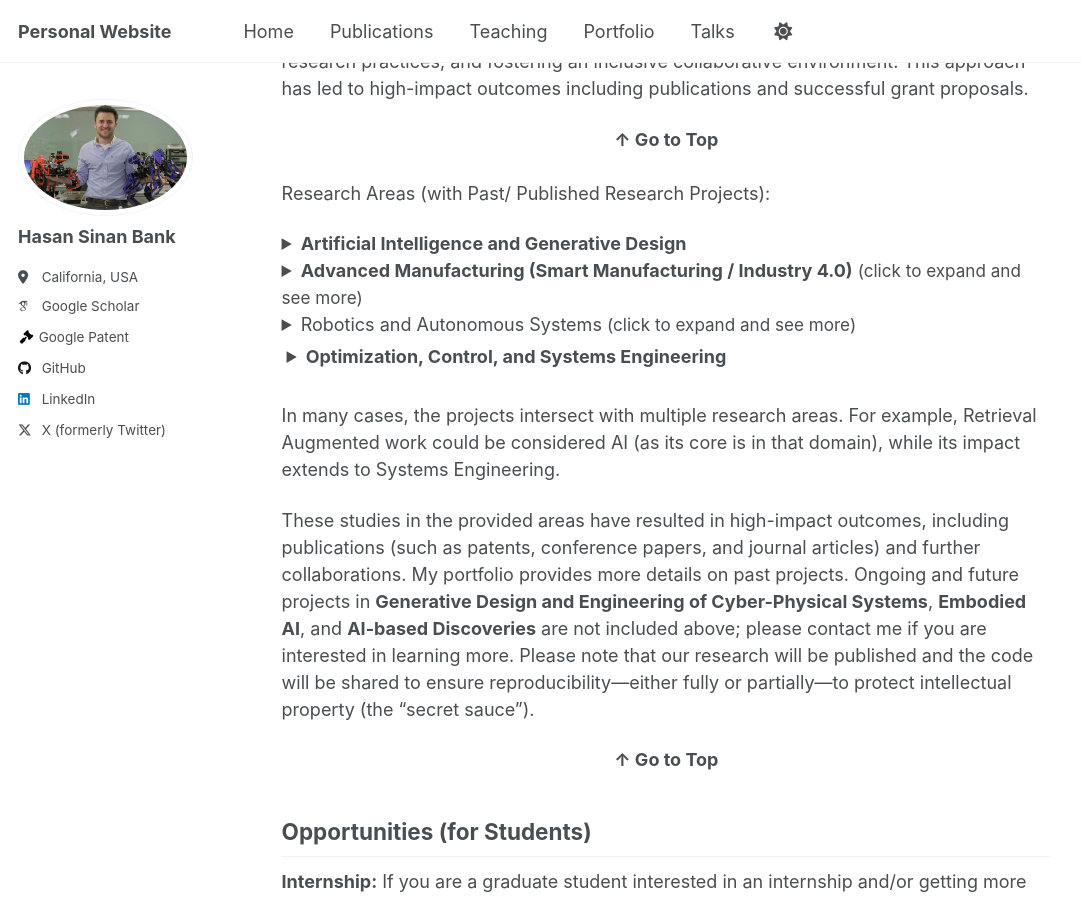
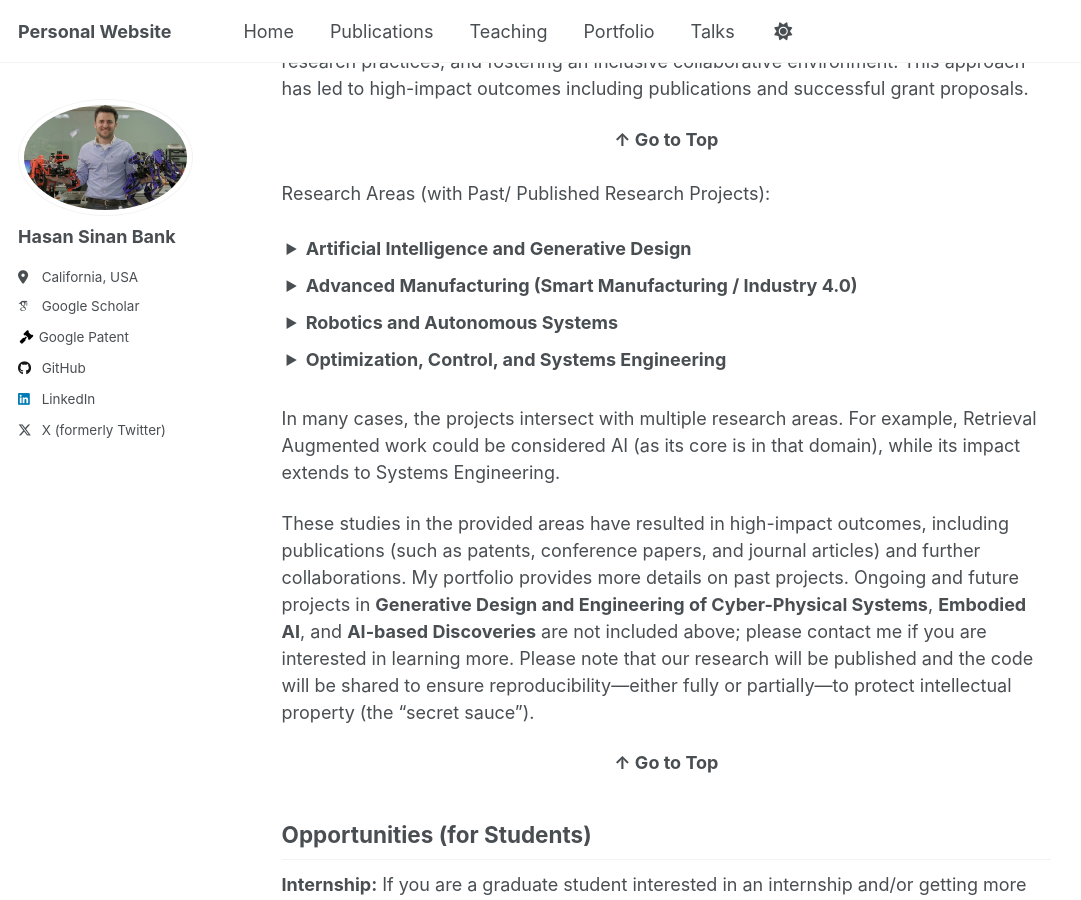
Before and after one commit to bankh/bankh.github.io, a Jekyll site: the page built from _pages/about.md, in a window 1280 px wide and 900 px high, scrolled down 1879 px. Shown: the whole window, without its empty margins (0-1081 px from the left). Built offline with Jekyll 4.4.1, drawn with Linux system fonts in a browser that asks for light colours; some web fonts are replaced; a script that is not in the unit is left out; comment, search, counter and statistics services are not loaded.

Commit message:
Update: Correction of the titles in terms of style.

```diff
--- a/_pages/about.md
+++ b/_pages/about.md
@@ -51,7 +51,7 @@ My research philosophy emphasizes three key principles: developing generalizable
 Research Areas (with Past/ Published Research Projects): <a name="research-areas"></a>
 
 <details>
-<summary><strong>Artificial Intelligence and Generative Design</strong></summary>
+<summary class="portfolio-section-summary" style="cursor: pointer; transition: background 0.2s, color 0.2s; padding: 5px; border-radius: 4px;"><strong>Artificial Intelligence and Generative Design</strong></summary>
 {% assign ai_portfolio = site.portfolio | where: "selected", true | sort: 'date' | reverse %}
 {% for post in ai_portfolio %}
   {% if post.keyword contains "Artificial Intelligence and Generative Design" %}
@@ -141,16 +141,7 @@ Research Areas (with Past/ Published Research Projects): <a name="research-areas
 </details>
 
 <details>
-<summary
-  onmouseover="this.style.backgroundColor='#e8f4f8'; this.style.color='#2c5aa0';"
-  onmouseout="this.style.backgroundColor=''; this.style.color='';"
-  style="transition: background-color 0.2s, color 0.2s; cursor: pointer;"
->
-  <strong>Advanced Manufacturing (Smart Manufacturing / Industry 4.0)</strong>
-  <span style="font-weight: normal; font-size: 0.95em;">
-    (click to expand and see more)
-  </span>
-</summary>
+<summary class="portfolio-section-summary" style="cursor: pointer; transition: background 0.2s, color 0.2s; padding: 5px; border-radius: 4px;"><strong>Advanced Manufacturing (Smart Manufacturing / Industry 4.0)</strong></summary>
 {% assign manufacturing_portfolio = site.portfolio | where: "selected", true | sort: 'date' | reverse %}
 {% for post in manufacturing_portfolio %}
   {% if post.keyword contains "Advanced Manufacturing" or post.keyword contains "Smart Manufacturing" %}
@@ -240,16 +231,7 @@ Research Areas (with Past/ Published Research Projects): <a name="research-areas
 </details>
 
 <details>
-<summary
-  onmouseover="this.style.backgroundColor='#e8f4f8'; this.style.color='#2c5aa0';"
-  onmouseout="this.style.backgroundColor=''; this.style.color='';"
-  style="transition: background-color 0.2s, color 0.2s; cursor: pointer;"
->
-  Robotics and Autonomous Systems
-  <span style="font-weight: normal; font-size: 0.95em;">
-    (click to expand and see more)
-  </span>
-</summary>
+<summary class="portfolio-section-summary" style="cursor: pointer; transition: background 0.2s, color 0.2s; padding: 5px; border-radius: 4px;"><strong>Robotics and Autonomous Systems</strong></summary>
 {% assign robotics_portfolio = site.portfolio | where: "selected", true | sort: 'date' | reverse %}
 {% for post in robotics_portfolio %}
   {% if post.keyword contains "Robotics and Autonomous Systems" %}
```
